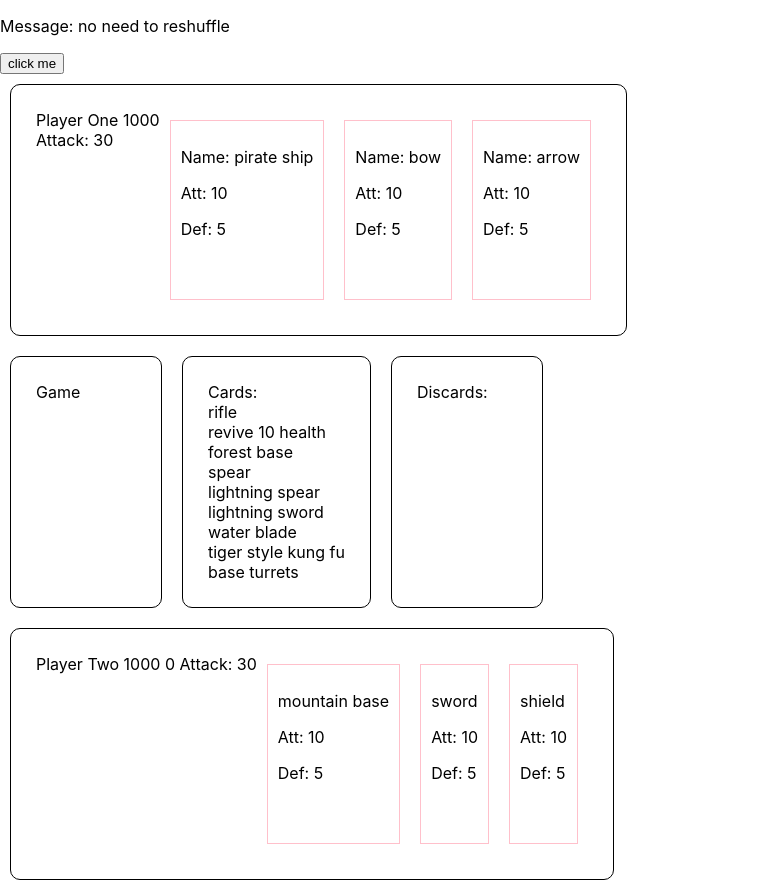
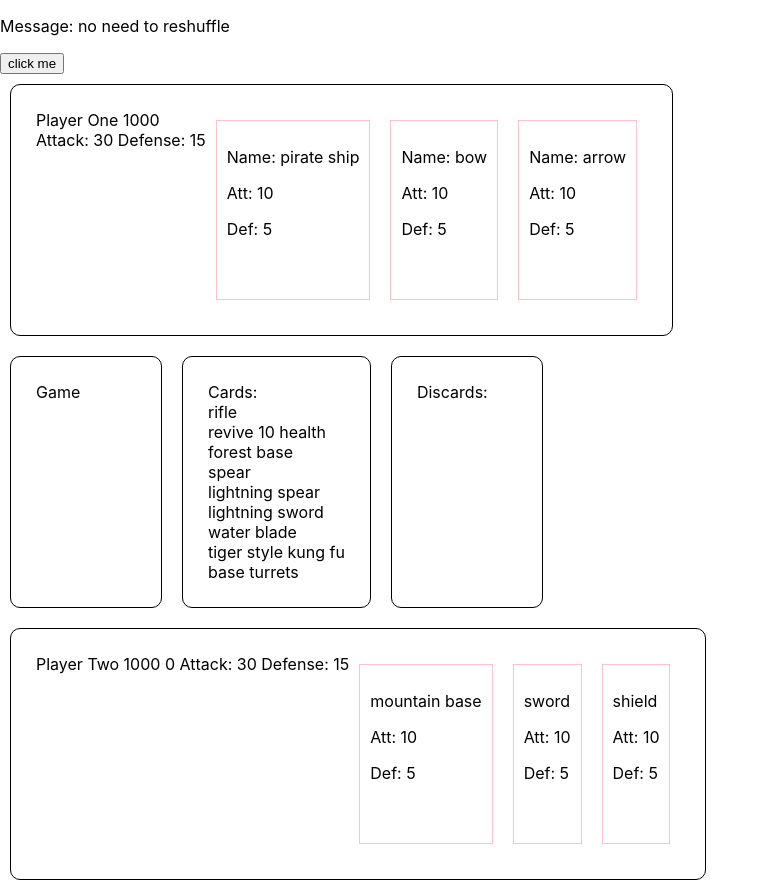
Before and after one commit to 4nth0ny1/new-rpg, a React (Create React App) app: page / in a window 1280 px wide. Shown: the whole page, without its empty margins (0-769 px from the left). Built offline with nearby package versions, Linux system fonts and the light colour scheme.

Commit message:
add defense totals for both players

```diff
--- a/src/App.js
+++ b/src/App.js
@@ -12,6 +12,8 @@ export default class App extends React.Component {
       playerTwoHealth: 1000,
       playerOneAttack: 0,
       playerTwoAttack: 0,
+      playerOneDefense: 0,
+      playerTwoDefense: 0,
       cards: [
         { id: 7, name: 'rifle', attack: 10, defense: 5  },
         { id: 8, name: 'revive 10 health', attack: 10, defense: 5  },
@@ -62,6 +64,8 @@ export default class App extends React.Component {
       </div>
     )
 
+
+    //attack totals for player one and two
     const sum = pOne.map(att => att)
     const sumOneAttack = sum.reduce((accumulator, item) => {
       return accumulator + item.attack
@@ -70,6 +74,17 @@ export default class App extends React.Component {
     const sumTwo = pTwo.map(att => att)
     const sumTwoAttack = sumTwo.reduce((accumulator, item) => {
       return accumulator + item.attack
+    }, 0)
+
+    //defense totals for player one and two
+    const sumDef = pOne.map(att => att)
+    const sumOneDefense = sumDef.reduce((accumulator, item) => {
+      return accumulator + item.defense
+    }, 0)
+
+    const sumTwoDef = pTwo.map(att => att)
+    const sumTwoDefense = sumTwoDef.reduce((accumulator, item) => {
+      return accumulator + item.defense
     }, 0)
 
     const itCards = cards.map((k,v) => <div>{k.name}</div>)
@@ -109,7 +124,7 @@ export default class App extends React.Component {
         <p>Message: {this.state.message}</p>
         <button onClick={addCardandSwitchTurn}>click me</button>
         <div className="section-containers">
-          <p className="player-one-hand">Player One {this.state.playerOneHealth} <br></br> Attack: {sumOneAttack} {itOne}</p>
+          <p className="player-one-hand">Player One {this.state.playerOneHealth} <br></br> Attack: {sumOneAttack} Defense: {sumOneDefense} {itOne}</p>
         </div>
         <div className="section-containers">
           <p>Game</p>
@@ -117,7 +132,7 @@ export default class App extends React.Component {
           <p>Discards: {itDiscards}</p>
         </div>
         <div className="section-containers">
-          <p className="player-two-hand">Player Two {this.state.playerTwoHealth} {this.state.playerTwoAttack} Attack: {sumTwoAttack} {itTwo}</p>
+          <p className="player-two-hand">Player Two {this.state.playerTwoHealth} {this.state.playerTwoAttack} Attack: {sumTwoAttack}  Defense: {sumTwoDefense} {itTwo}</p>
         </div>
       </>
     )
```
